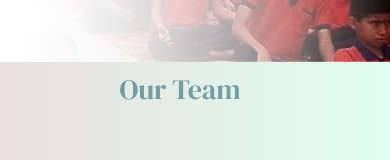
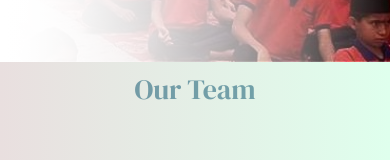
Before and after one commit to Mahakalimodern/webSite.in, a plain HTML site: page index.html in a window 390 px wide. Shown: the part 782-942 px from the top of the page. Drawn offline with Linux system fonts and the light colour scheme; a web font is replaced by a local one.

Commit message:
472 newstabst

```diff
--- a/css/style.css
+++ b/css/style.css
@@ -469,11 +469,9 @@ nav ul li a.button:hover {
     margin: 0;
   }
 
-  .newstabst {
-    display: inline-block;
+  .newstabst{
     font-size: 40px;
-    margin: 0;
-    padding: 0px  0px  0px 110px;
+    padding: 0px;
 
   }
 
```
